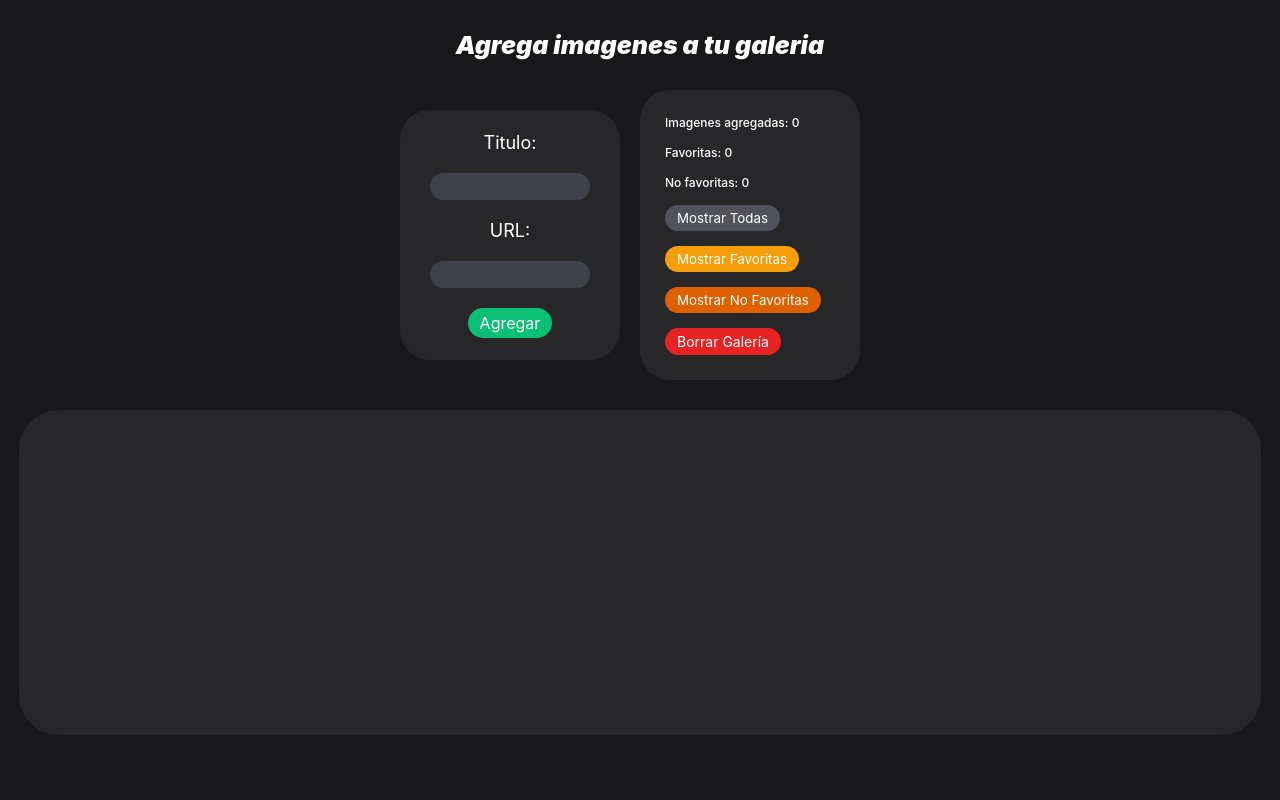
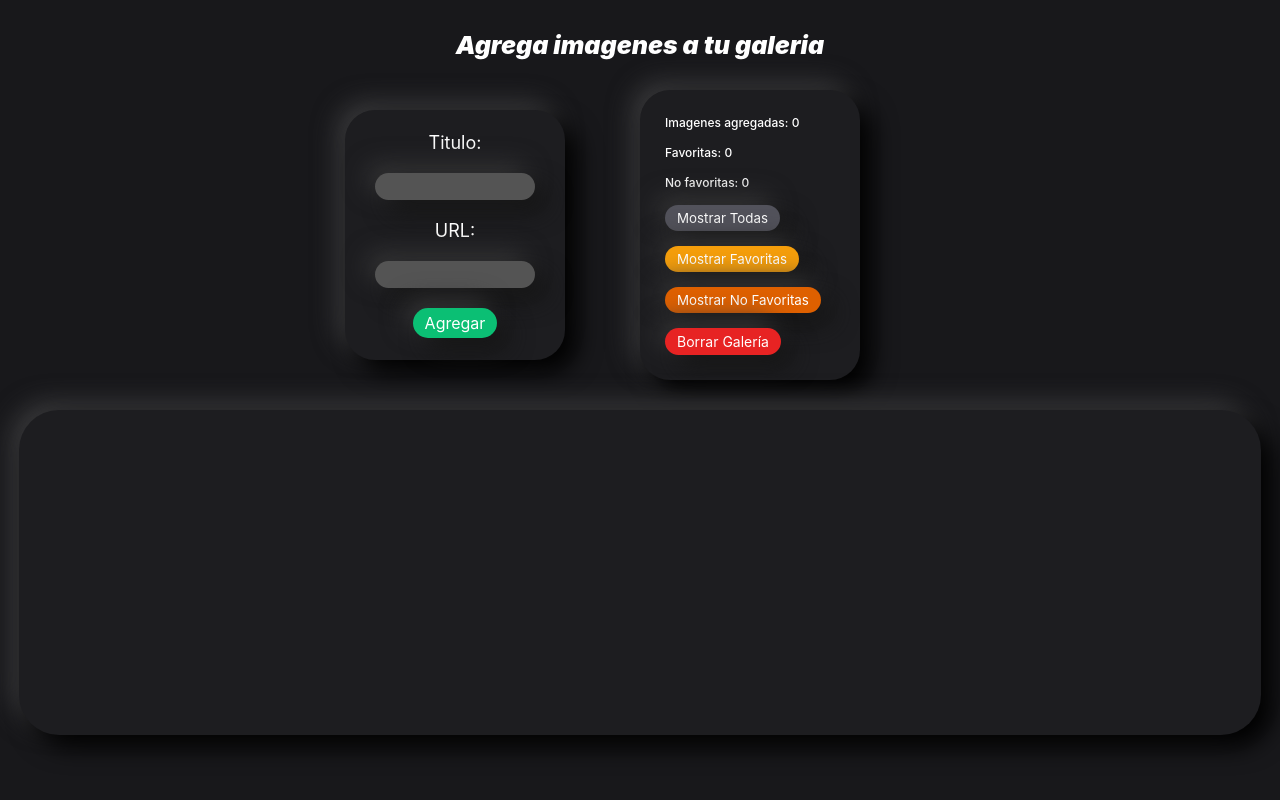
Before and after one commit to thiagoo-carba/programacionFullstack-UTU-2026, a PHP site: page /3-Mayo/Ejercicio_11A/index.html in a window 1280 px wide. Run offline with PHP 8.4, Linux system fonts and the light colour scheme.

Commit message:
Add README.md and enhance styling with box shadows for improved visual appeal

```diff
--- a/3-Mayo/Ejercicio_11A/style.css
+++ b/3-Mayo/Ejercicio_11A/style.css
@@ -10,6 +10,7 @@ body{
 button:hover{
     opacity: 0.8;
 
+
 }
 .formulario{
     color: white;
@@ -17,10 +18,17 @@ button:hover{
     justify-content: center;
     align-items: center;
     flex-direction: column;
-    background-color: #27272a;
-    border-radius: 30px;
+
     width: 220px;
     height: 250px;
+
+    border-radius: 30px;
+
+    background: #1d1d20;
+
+   box-shadow:
+    12px 12px 24px #000000,
+    -8px -8px 24px #3a3a3c;
 
     p{
         margin-bottom: 20px;
@@ -37,8 +45,11 @@ button:hover{
     border: none;
     padding: 5px;
     width: 150px;
-    background-color: #41414a;
+    background-color: #545454;
     color: white;
+    box-shadow:
+    12px 12px 24px #151515,
+    -8px -8px 24px #373738;
 
 }
 
@@ -50,7 +61,7 @@ button:hover{
     justify-content: center;
     align-items: center;
     flex-direction: row;
-    gap: 20px;
+    gap: 75px;
 
 }
 
@@ -68,7 +79,9 @@ justify-content: center;
 }
 }
 button{
-
+   box-shadow:
+    12px 12px 24px #151515,
+    -8px -8px 24px #373738;
     border: none;
     padding: 5px 12px;
     cursor: pointer;
@@ -93,7 +106,7 @@ button{
 
 .info{
     color: white;
-    background-color: #27272a;
+    background-color: #1d1d20;
     border-radius: 30px;
     width: 170px;
     height: 180px;
@@ -103,6 +116,11 @@ button{
     align-items: flex-start;
     padding: 55px 25px;
     gap: 15px;
+    background: #1d1d20;
+
+   box-shadow:
+    12px 12px 24px #000000,
+    -8px -8px 24px #3a3a3c;
     p{
         font-size: 12px;
         font-weight: 500;
@@ -130,11 +148,14 @@ button{
     display: flex;
     width: 97%;
     min-height: 325px;
-    background-color: #27272a;
+    background-color: #1d1d20;
     gap: 0px;
     flex-direction: row;
     flex-wrap: wrap;
     justify-content: center;
+    box-shadow:
+    12px 12px 24px #000000,
+    -8px -8px 24px #3a3a3c;
 }
 
 .main{
@@ -154,12 +175,12 @@ button{
 
 .card{
     margin: 20px 20px 0px 20px;
-    background-color: #444449;
+    background-color: #27272a;
     display: flex;
     flex-direction: column;
     align-items: center;
     gap: 15px;
-    border: 1px solid #464652;
+    border: 1px solid #37373c;
     color: white;
     padding: 20px 15px 10px 15px;
     border-radius: 30px;
```
Also changed, not shown: 3-Mayo/Ejercicio_11A/README.md (added). Lines whose indentation alone changed are shown as unchanged.
